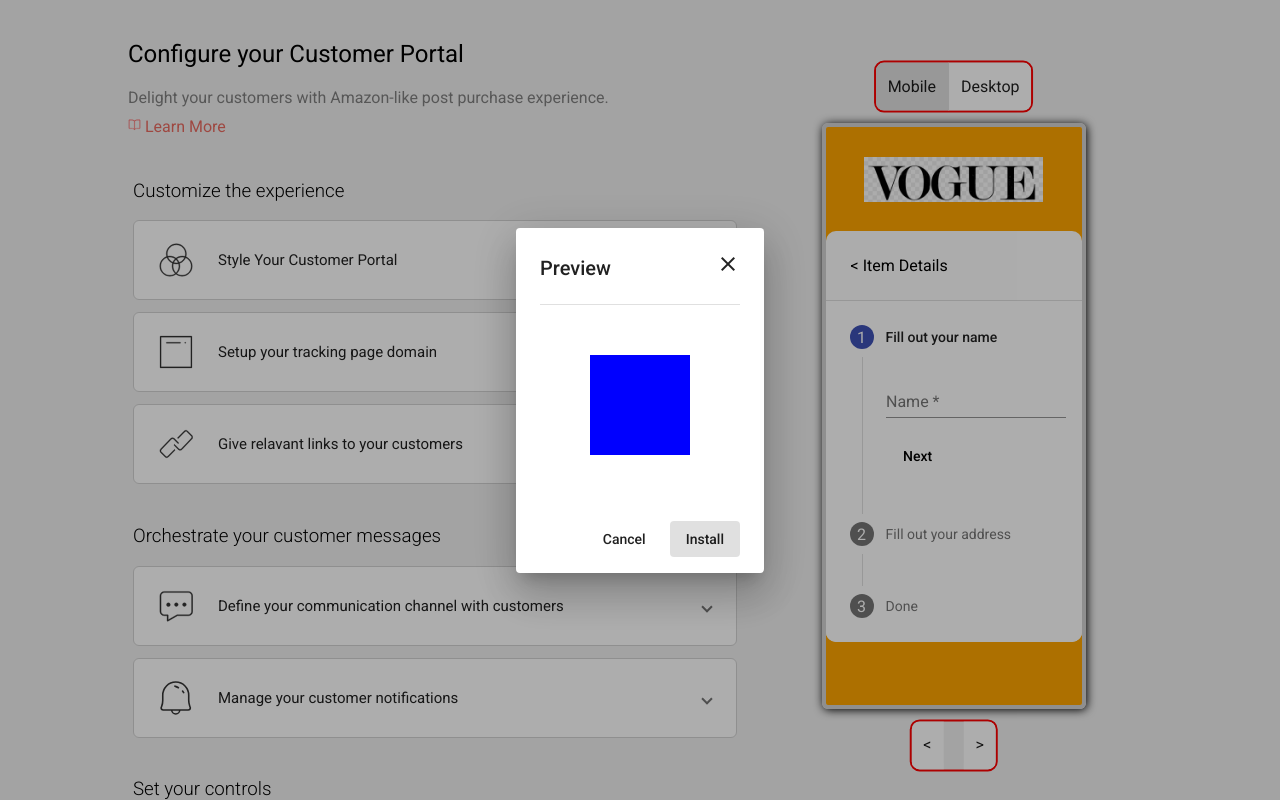
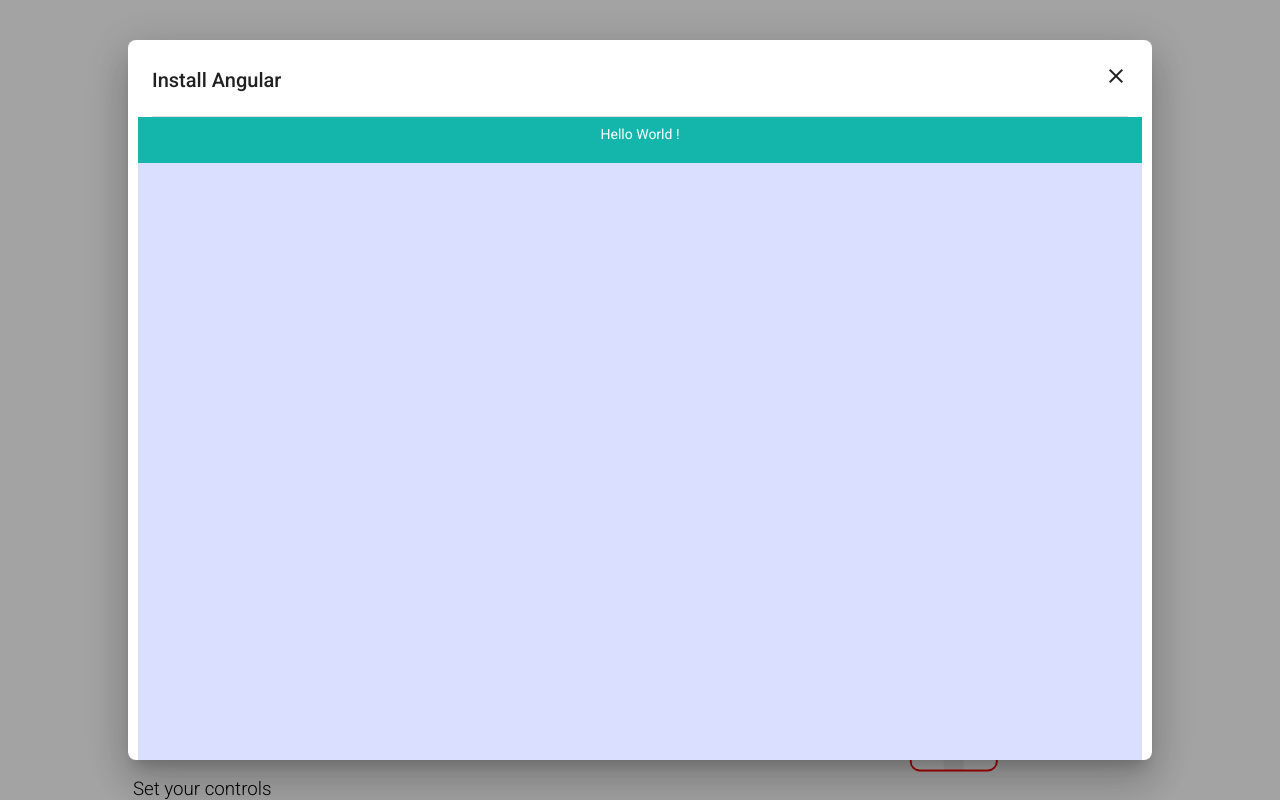
Before and after one commit to web-gardener/CustomerPortal, an Angular app: page / in a window 1280 px wide. Both pictures are taken after a click on the button "Mobile". Built offline with nearby package versions, Linux system fonts and the light colour scheme.

Commit message:
Initialized modal

```diff
--- a/src/app/app.component.css
+++ b/src/app/app.component.css
@@ -48,8 +48,6 @@
   margin: 12px 0px;
 }
 
-
-
 .accordion .mat-expansion-panel:focus-within {
   color: #e96a60;
   border: 1px solid #e96a60;
@@ -98,7 +96,6 @@
   padding: 0px 20px;
 }
 
-
 .accordion-content .mat-expansion-panel-header {
   padding: 0px 15px;
 }
@@ -128,8 +125,6 @@
   bottom: 0;
   right: 0;
 }
-
-
 
 .preview-container .preview-div-header {
   height: 50px;
@@ -180,20 +175,34 @@
 
 .preview-container .tab-div {
   background-color: white;
-
 }
-
-
-
-
-
-
-
-
-
 
 .form-container {
   margin-right: 20px;
   margin-bottom: 20px;
   color: gray;
 }
+
+:host ::ng-deep .mat-radio-container {
+  height: 13px;
+  width: 13px;
+}
+:host ::ng-deep .mat-radio-outer-circle {
+  border: 1px solid #BBBBBB !important;
+  height: 13px;
+  width: 13px;
+}
+:host ::ng-deep .mat-radio-inner-circle {
+
+  border-color: black;
+  background-color: #e96a60 !important;
+
+  height: 13px;
+  width: 13px;
+}
+:host ::ng-deep .mat-radio-button .mat-radio-ripple {
+  height: 20px; /*double of your required circle radius*/
+  width: 20px; /*double of your required circle radius*/
+  left: calc(50% - 10px); /*'10px'-same as your required circle radius*/
+  top: calc(50% - 10px); /*'10px'-same as your required circle radius*/
+}
--- a/src/app/c-portal/c-portal.component.ts
+++ b/src/app/c-portal/c-portal.component.ts
@@ -16,18 +16,16 @@
   constructor(private dialog: MatDialog,) { }
 
   appStyle: Object = {
-    background_color: "orange",
-    action_color: "blue",
+    background_color: "#e7e7e7",
+    action_color: "cadetblue",
     test: "test",
     logosrc: "../../assets/img/acme.png",
     faviconsrc: ""
   }
 
   openDialog() {
-    const dialogRef = this.dialog.open(MobileDialogComponent,{
-    });
+      this.dialog.open(MobileDialogComponent, {panelClass:'mobile-dialog'});
   }
-
 
   ngOnInit(): void {
   }
--- a/src/app/customize-exp/customize-exp.component.html
+++ b/src/app/customize-exp/customize-exp.component.html
@@ -52,13 +52,13 @@
             <button mat-button (click)="faviconInput.click()">Upload Favicon</button>
             <input hidden (change)="selectIcon($event, 'faviconsrc')" #faviconInput type="file">
             <div>
-              <div class="preview-container" style="border: 4px solid #e7e7e7">
+              <div class="preview-container">
                 <div
                   class="preview-div"
                   style="
                     background-color: white;
                     border-top-left-radius: 5px;
-                    box-shadow: -4px -4px 20px gray;
+                    box-shadow: -1px -1px 20px #e7e7e8;
                   "
                 >
                   <div class="preview-tab-container">
--- a/src/app/mobile-dialog/mobile-dialog.component.css
+++ b/src/app/mobile-dialog/mobile-dialog.component.css
@@ -1,13 +1,34 @@
-.modal-preview-container {
-    width: 100px;
-    height: 100px;
-    background-color: blue;
+mat-dialog-content {
+    padding: 0px 10px;
+    overflow:inherit;
 }
 
-.mat-dialog-content {
-    width: 200px;
-    height: 200px;
+.modal-preview {
+    height: 100vh;
+    width: 100%;
+    background-color: #dadeff;
+}
+
+.notif-body {
     display: flex;
     align-items: center;
     justify-content: center;
+    background-color: #14B6AC;
+    height: 46px;
+    width: 100%;
+    color: white;
 }
+
+.main-body {
+
+
+}
+
+.mobile-screens {
+    display: inline-block;
+    height: 100%;
+}
+
+.desktop-screen {
+    display: inline-block;
+}
--- a/src/app/mobile-dialog/mobile-dialog.component.html
+++ b/src/app/mobile-dialog/mobile-dialog.component.html
@@ -1,21 +1,20 @@
-<div >
-    <div style="width: 100%;">
-        <h2 mat-dialog-title>
-            Preview
-            <mat-icon style="float: right;">close</mat-icon>
-        </h2>
+<h2 mat-dialog-title style="width: 100%">
+  <mat-icon style="float: right">close</mat-icon>
+  Install Angular
+</h2>
+<mat-divider></mat-divider>
+<mat-dialog-content class="mat-typography">
+  <div class="modal-preview">
+    <div class="notif-body">
+      <p style="text-align: center;">Hello World !</p>
     </div>
-    <mat-divider></mat-divider>
 
-  <mat-dialog-content>
-    <div class="modal-preview-container">
-        <div></div>
+    <div class="main-body">
+
     </div>
-  </mat-dialog-content>
-  <mat-dialog-actions align="end">
-    <button mat-button mat-dialog-close>Cancel</button>
-    <button mat-button [mat-dialog-close]="true" cdkFocusInitial>
-      Install
-    </button>
-  </mat-dialog-actions>
-</div>
+  </div>
+</mat-dialog-content>
+<!--mat-dialog-actions style="bottom: 0" align="end">
+  <button mat-button mat-dialog-close>Cancel</button>
+  <button mat-button [mat-dialog-close]="true" cdkFocusInitial>Install</button>
+</mat-dialog-actions-->
--- a/src/app/set-control/set-control.component.html
+++ b/src/app/set-control/set-control.component.html
@@ -41,7 +41,7 @@
 
             <div>
               <mat-radio-group>
-                <mat-radio-button class="radio-button">
+                <mat-radio-button>
                   Customers get a refund in their bank account
                 </mat-radio-button>
 
@@ -68,7 +68,7 @@
                   </span>
                 </div>
 
-                <mat-radio-button class="radio-button">
+                <mat-radio-button>
                   Customers get a refund as store credits
                 </mat-radio-button>
               </mat-radio-group>
--- a/src/styles.css
+++ b/src/styles.css
@@ -6,8 +6,29 @@
 body {
   height: 100%;
 }
+
 body {
   background-color: #f0f0f0;
   margin: 0;
   font-family: Roboto, "Helvetica Neue", sans-serif;
 }
+
+.mobile-dialog {
+  width: 100%;
+  height: 90%;
+}
+
+.mobile-dialog .mat-dialog-container {
+  background-color: white;
+  display: block;
+  padding: 24px 24px 0;
+  border-radius: 8px;
+  box-sizing: border-box;
+  overflow: auto;
+  overflow-y: hidden;
+  outline: 0;
+  width: 100%;
+  height: 100%;
+  min-height: inherit;
+  max-height: inherit;
+}
```
Also changed, not shown: src/assets/img/acme.png.
